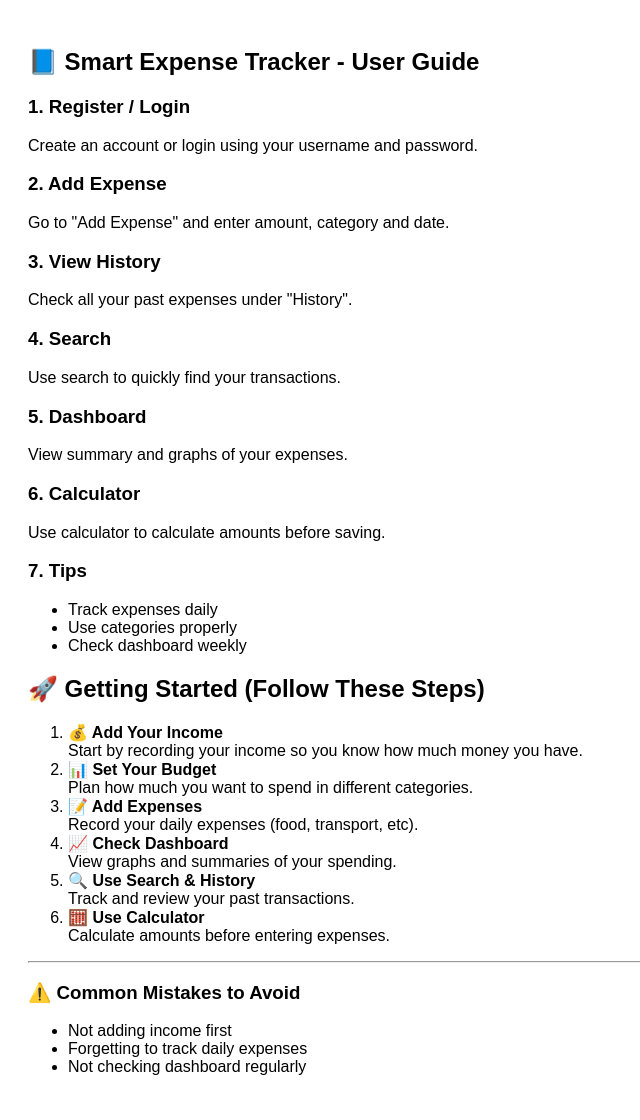
After one commit to Eliyabujilima/smart-expense-tracker, a Flask app: page /help in a window 1280 px wide. The commit adds this page. Shown: the whole page, without its empty margins (0-640 px from the left). Run offline with Flask 3, Linux system fonts and the light colour scheme.

Commit message:
added guided steps to help page

```diff
--- a/app.py
+++ b/app.py
@@ -359,8 +359,14 @@ def logout():
 def calculator():
     return render_template('calculator.html')
 
+#   help route
+@app.route('/help')
+def help_page():
+    return render_template('help.html')
+
 # ----------------------
 # ERRORS
+
 # ----------------------
 @app.errorhandler(500)
 def internal_error(e):
--- /dev/null
+++ b/templates/help.html
@@ -0,0 +1,65 @@
+<!DOCTYPE html>
+<html>
+<head>
+    <title>User Guide</title>
+    <meta name="viewport" content="width=device-width, initial-scale=1.0">
+</head>
+<body style="font-family: Arial; padding: 20px;">
+
+<h2>📘 Smart Expense Tracker - User Guide</h2>
+
+<h3>1. Register / Login</h3>
+<p>Create an account or login using your username and password.</p>
+
+<h3>2. Add Expense</h3>
+<p>Go to "Add Expense" and enter amount, category and date.</p>
+
+<h3>3. View History</h3>
+<p>Check all your past expenses under "History".</p>
+
+<h3>4. Search</h3>
+<p>Use search to quickly find your transactions.</p>
+
+<h3>5. Dashboard</h3>
+<p>View summary and graphs of your expenses.</p>
+
+<h3>6. Calculator</h3>
+<p>Use calculator to calculate amounts before saving.</p>
+
+<h3>7. Tips</h3>
+<ul>
+<li>Track expenses daily</li>
+<li>Use categories properly</li>
+<li>Check dashboard weekly</li>
+</ul>
+<h2>🚀 Getting Started (Follow These Steps)</h2>
+
+<ol>
+    <li><b>💰 Add Your Income</b><br>
+    Start by recording your income so you know how much money you have.</li>
+
+    <li><b>📊 Set Your Budget</b><br>
+    Plan how much you want to spend in different categories.</li>
+
+    <li><b>📝 Add Expenses</b><br>
+    Record your daily expenses (food, transport, etc).</li>
+
+    <li><b>📈 Check Dashboard</b><br>
+    View graphs and summaries of your spending.</li>
+
+    <li><b>🔍 Use Search & History</b><br>
+    Track and review your past transactions.</li>
+
+    <li><b>🧮 Use Calculator</b><br>
+    Calculate amounts before entering expenses.</li>
+</ol>
+
+<hr>
+<h3>⚠️ Common Mistakes to Avoid</h3>
+<ul>
+    <li>Not adding income first</li>
+    <li>Forgetting to track daily expenses</li>
+    <li>Not checking dashboard regularly</li>
+</ul>
+</body>
+</html>
--- a/templates/index.html
+++ b/templates/index.html
@@ -65,6 +65,7 @@
     <a href="/range">📊 Analysis</a>
     <a href="/search">🔍 Search</a>
     <a href="/calculator">🧮 Calculator</a>
+    <a href="/help">📘 Help</a>
 </div>
 
 <!-- ================= INSIGHTS ================= -->
```
Also changed, not shown: static/style.css (+10 -0 lines).
